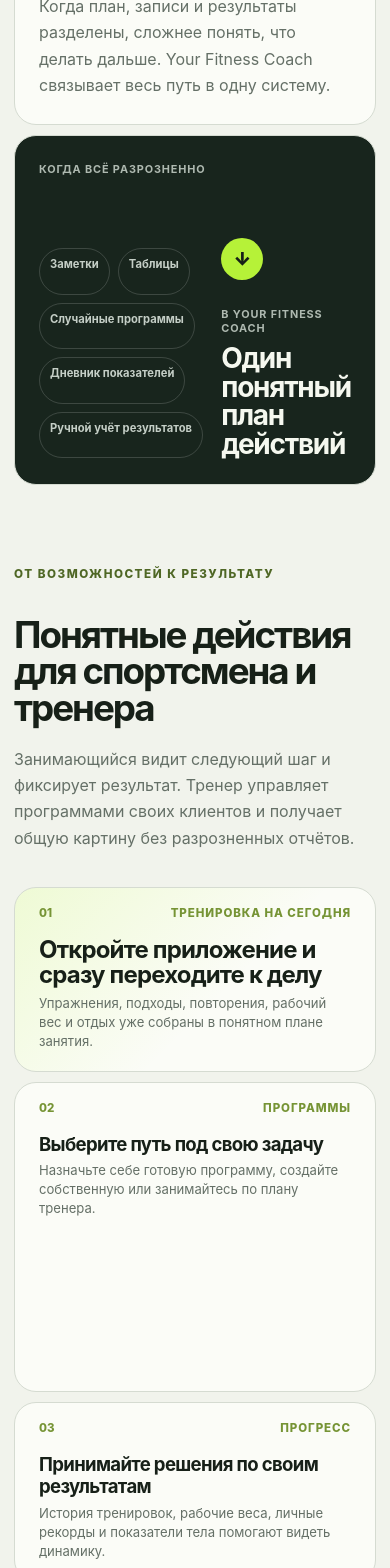
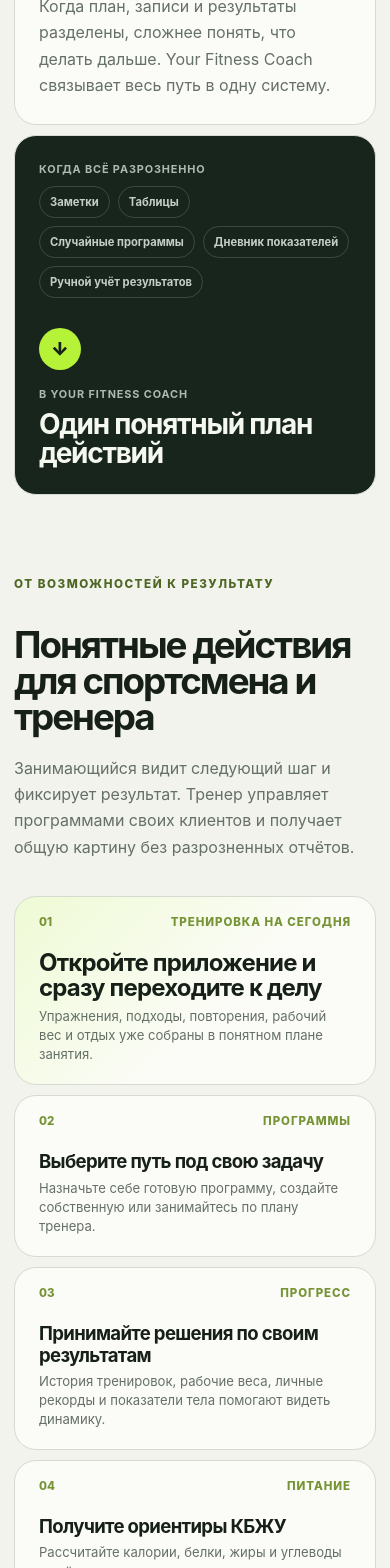
Before and after one commit to MikeMoore1337/fit-mini-app, a React (Vite) app in the folder frontend/: page / in a window 390 px wide. Shown: the part 1540-3108 px from the top of the page. Built offline with nearby package versions, Linux system fonts and the light colour scheme.

Commit message:
fix(landing): compact feature card layouts

```diff
--- a/frontend/src/pages/landing/landing.css
+++ b/frontend/src/pages/landing/landing.css
@@ -515,7 +515,7 @@
   display: grid;
   grid-template-columns: minmax(0, 0.9fr) minmax(0, 1.1fr);
   align-items: center;
-  gap: 42px;
+  gap: 32px;
   min-height: 430px;
   padding: 30px;
   background: var(--landing-dark);
@@ -524,7 +524,7 @@
 
 .landing-problem__sources {
   display: grid;
-  gap: 18px;
+  gap: 10px;
 }
 
 .landing-problem__sources > span,
@@ -566,7 +566,7 @@
   height: 42px;
   display: grid;
   place-items: center;
-  margin-bottom: 18px;
+  margin-bottom: 8px;
   border-radius: 50%;
   background: var(--landing-green);
   color: #172018;
@@ -618,9 +618,10 @@
 
 .landing-feature {
   grid-column: span 4;
-  min-height: 250px;
+  min-height: 220px;
   display: flex;
   flex-direction: column;
+  justify-content: center;
   padding: 22px;
   border: 1px solid var(--landing-card-border);
   border-radius: 22px;
@@ -629,19 +630,19 @@
 
 .landing-feature--wide {
   grid-column: span 7;
-  min-height: 310px;
+  min-height: 250px;
   background:
     linear-gradient(135deg, rgba(182, 242, 56, 0.18), transparent 58%), var(--landing-card);
 }
 
 .landing-feature--wide + .landing-feature--standard {
   grid-column: span 5;
-  min-height: 310px;
+  min-height: 250px;
 }
 
 .landing-feature--coach {
   grid-column: span 12;
-  min-height: 280px;
+  min-height: 230px;
   padding: 32px;
   background: var(--landing-dark);
   color: #f5f8ef;
@@ -671,7 +672,7 @@
 }
 
 .landing-feature h3 {
-  margin: auto 0 12px;
+  margin: 28px 0 12px;
   font-size: 1.32rem;
   letter-spacing: -0.035em;
 }
@@ -991,13 +992,14 @@
 
   .landing-problem__visual {
     display: flex;
+    flex-direction: column;
     align-items: stretch;
-    gap: 0;
-    min-height: 350px;
+    gap: 30px;
+    min-height: 0;
   }
 
   .landing-problem__sources {
-    gap: 14px;
+    gap: 10px;
   }
 
   .landing-problem__visual ul {
@@ -1012,8 +1014,8 @@
   }
 
   .landing-problem__result {
-    margin-top: auto;
-    padding-top: 48px;
+    margin-top: 0;
+    padding-top: 0;
   }
 
   .landing-problem__result::before {
@@ -1044,12 +1046,18 @@
     padding: 18px 24px 20px;
   }
 
+  .landing-feature--wide,
+  .landing-feature--wide + .landing-feature--standard,
+  .landing-feature--coach {
+    min-height: 0;
+  }
+
   .landing-feature-grid {
     gap: 10px;
   }
 
   .landing-feature h3 {
-    margin: 18px 0 6px;
+    margin: 22px 0 6px;
     font-size: 1.16rem;
   }
 
@@ -1059,7 +1067,6 @@
   }
 
   .landing-feature--coach {
-    min-height: 260px;
     padding: 24px;
   }
 
```
Also changed, not shown: 1 other file (tests, documents, lock files or other folders).
